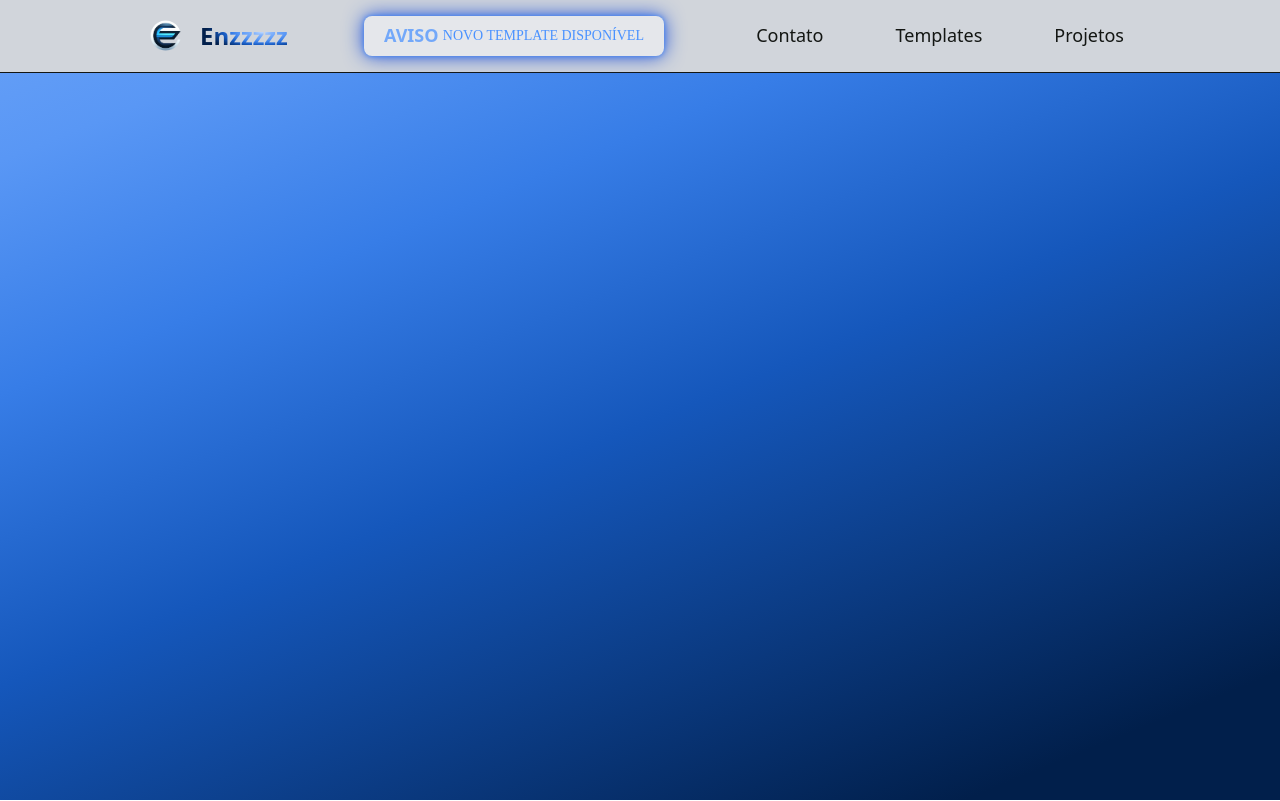
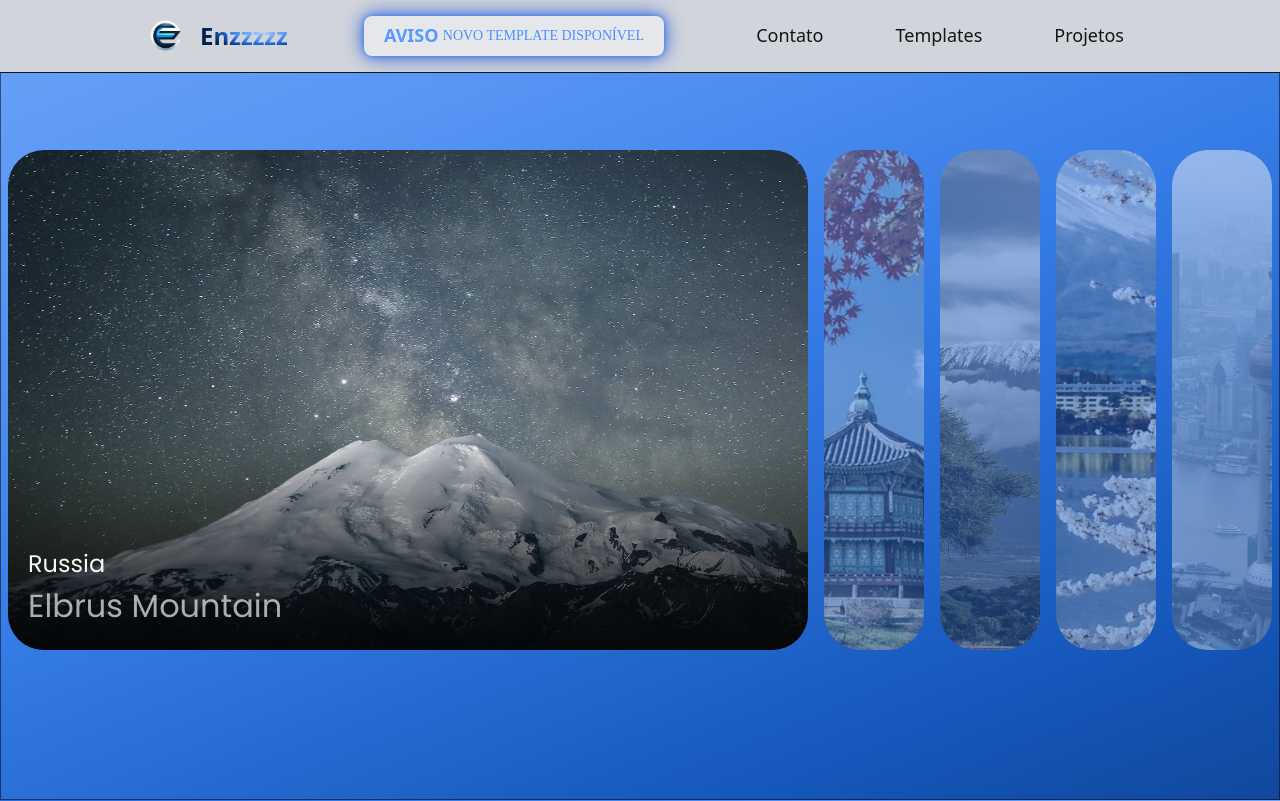
Before and after one commit to Enzzzzz/TailwindDeposit, a React (Vite) app: page / in a window 1280 px wide. Shown: the top 801 px of the page. Built offline with nearby package versions, Linux system fonts and the light colour scheme; a web font is replaced by a local one.

Commit message:
first card added

```diff
--- a/src/index.css
+++ b/src/index.css
@@ -12,6 +12,14 @@
   .navbutton {
     @apply rounded-md text-lg cursor-pointer sub font-medium hover:text-secondary text-primary py-2 px-4
   }
+}
+
+.section {
+  height: 100vh;
+  display: grid;
+  justify-content: center;
+  align-items: center;
+  font-size: 2rem;
 }
 
 
@@ -70,6 +78,18 @@
     #377de7 29.82%,
     #1557bb 51.94%,
     #011F4B 90.29%
+  );
+}
+
+.bg-blue-gradient-reverse {
+  background: linear-gradient(
+    157.81deg,
+    #011F4B -43.27%,
+    #1557bb -21.24%,
+    #377de7 12.19%,
+    #5997f5 29.82%,
+    #84b4fc 51.94%,
+    #c3dbff 90.29%
   );
 }
 
--- a/src/routes/Home.jsx
+++ b/src/routes/Home.jsx
@@ -1,4 +1,7 @@
-import Navbar from "../templates/navbars/navbar"
+import { FirstCard } from "../templates/cards/firstCard";
+import Navbar from "../templates/navbars/navbar";
+
+
 
 function Home() {
   return (
@@ -6,7 +9,14 @@ function Home() {
       <div className="bg-blue-gradient w-full">
       <Navbar/>
       </div>
-      <div className="bg-blue-gradient w-full h-full">
+      <div id="firstLayer" className="bg-blue-gradient w-full h-full">
+        <div className="section border border-b-1 border-black/50">
+          <FirstCard/>
+        </div>
+
+        <div id="secondLayer" className="section bg-blue-gradient-reverse shadow-md">
+
+        </div>
 
       </div>
     </div>
--- /dev/null
+++ b/src/templates/cards/firstCard.css
@@ -0,0 +1,113 @@
+.image-accordion-background {
+    position: absolute;
+    z-index: 1;
+    background-size: cover;
+    background-position: center;
+    filter: blur(10px);
+    transition: 0.3s;
+  }
+
+  .image-accordion-background::after {
+    content: "";
+    position: absolute;
+    inset: 0;
+    background: rgb(0 0 0 / 88%);
+  }
+
+  .image-accordion {
+    position: relative;
+    z-index: 2;
+    display: flex;
+    gap: 16px;
+    cursor: pointer;
+    font-family: "Euclid Circular A", "Poppins";
+  }
+
+  .image-accordion-item {
+    position: relative;
+    overflow: hidden;
+    width: 100px;
+    height: 500px;
+    border-radius: 36px;
+    display: flex;
+    align-items: flex-end;
+    opacity: 0.5;
+    transition: 0.5s;
+    object-fit: cover;
+  }
+
+  .image-accordion-item img{
+    width: 100px;
+    height: 500px;
+    object-fit: cover;
+  }
+
+  .image-accordion-item:hover {
+    opacity: 0.75;
+  }
+
+  .image-accordion :is(h2, p) {
+    margin: 0;
+  }
+
+  .image-accordion-item h2 {
+    font-size: 24px;
+    font-weight: 400;
+    color: rgb(255 255 255 / 96%);
+  }
+
+  .image-accordion-item p {
+    color: rgb(255 255 255 / 66%);
+  }
+
+  .image-accordion-item.active {
+    width: 800px;
+    opacity: 1;
+  }
+
+  .image-accordion-item.active img{
+    width: 800px;
+    opacity: 1;
+  }
+
+  .image-accordion-item .material-symbols-outlined {
+    display: grid;
+    place-items: center;
+    width: 50px;
+    height: 50px;
+    color: rgb(0 0 0 / 80%);
+    background: rgb(255 255 255 / 70%);
+    border-radius: 50%;
+    font-size: 28px;
+  }
+
+  .image-accordion-item .content {
+    position: absolute;
+    bottom: 0;
+    left: 0;
+    width: 800px;
+    z-index: 1;
+    opacity: 0;
+    visibility: hidden;
+    padding: 100px 0 20px 20px;
+    display: flex;
+    align-items: center;
+    gap: 14px;
+    background: linear-gradient(to bottom, rgb(0 0 0 / 0%), rgb(0 0 0 / 80%));
+    transition: 0.25s;
+  }
+
+  .image-accordion-item.active .content {
+    opacity: 1;
+    visibility: visible;
+  }
+
+  .image-accordion-item img {
+    position: absolute;
+    z-index: 0;
+    top: 50%;
+    left: 50%;
+    translate: -50% -50%;
+    height: 150%;
+    filter: grayscale(0.6);
+  }
--- /dev/null
+++ b/src/templates/cards/firstCard.jsx
@@ -0,0 +1,73 @@
+import { useState } from "react";
+import "./firstCard.css";
+import korea from "/paralaxCards/seoul.jpg";
+import russia from "/paralaxCards/Elbrus.jpeg";
+import china from "/paralaxCards/shangai.jpeg";
+import africa from "/paralaxCards/serengeti.jpeg";
+import japan from "/paralaxCards/tokyo.jpg";
+
+const items = [
+  {
+    header: "Russia",
+    image: russia,
+    text: `Elbrus Mountain`,
+  },
+
+  {
+    header: "South Korea",
+    image: korea,
+    text: `Seoul`,
+  },
+
+  {
+    header: "South Africa",
+    image: africa,
+    text: `Serengeti`,
+  },
+  {
+    header: "Japan",
+    image: japan,
+    text: `Seoul`,
+  },
+  {
+    header: "China",
+    image: china,
+    text: `Shangai`,
+  },
+];
+
+export const FirstCard = () => {
+  const [active, setActive] = useState(0);
+
+  const handleToggle = (index) => setActive(index);
+
+  return (
+    <>
+      <div
+        className="image-accordion-background"
+        style={{ backgroundImage: `url(${items[active].image})` }}
+      ></div>
+      <div className="image-accordion">
+        {items.map((item, index) => {
+          const isActive = active === index ? "active" : "";
+          return (
+            <div
+              key={item.image}
+              className={`image-accordion-item ${isActive}`}
+              onClick={() => handleToggle(index)}
+            >
+              <img src={item.image} />
+              <div className="content">
+
+                <div>
+                  <h2>{item.header}</h2>
+                  <p>{item.text}</p>
+                </div>
+              </div>
+            </div>
+          );
+        })}
+      </div>
+    </>
+  );
+};
```
